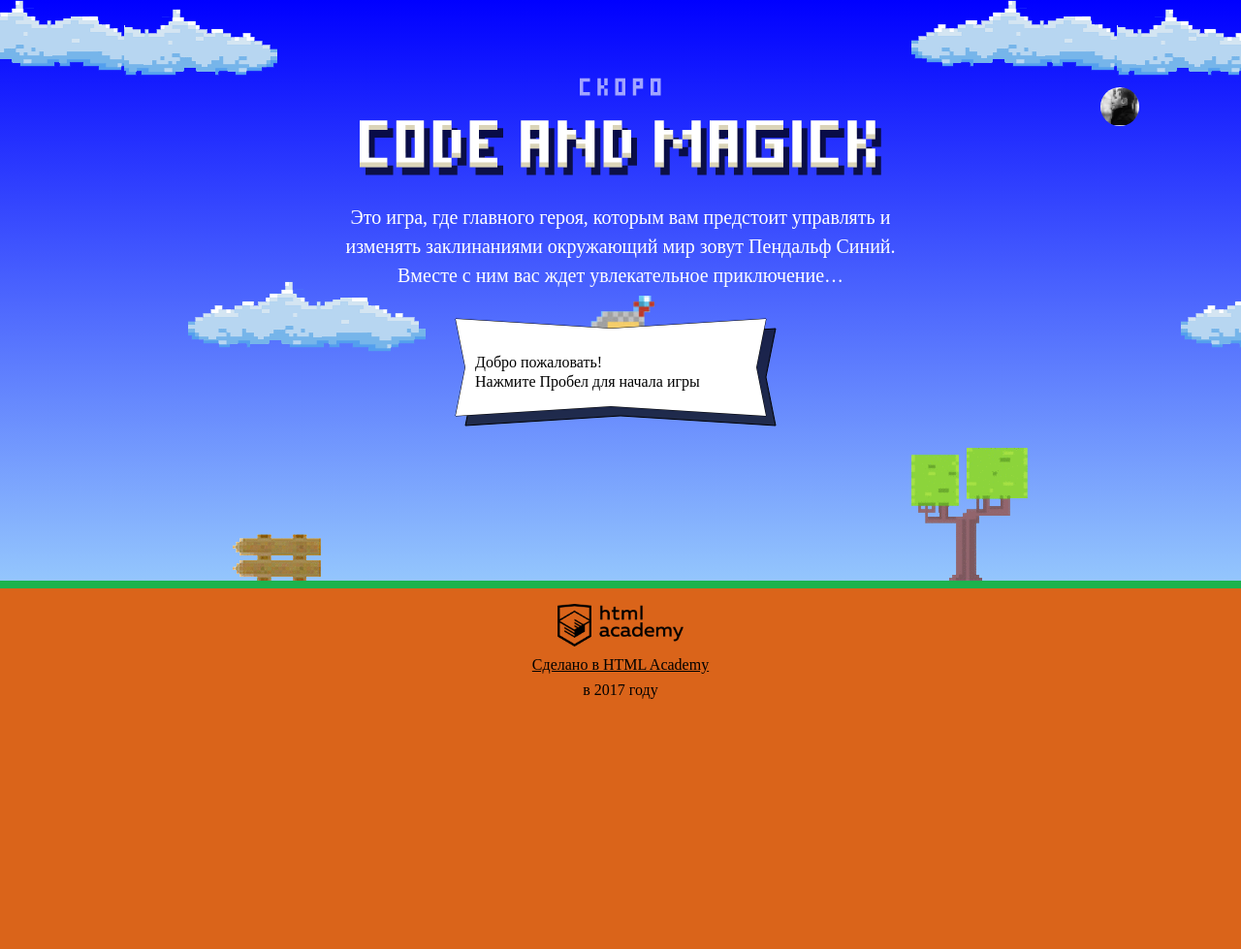
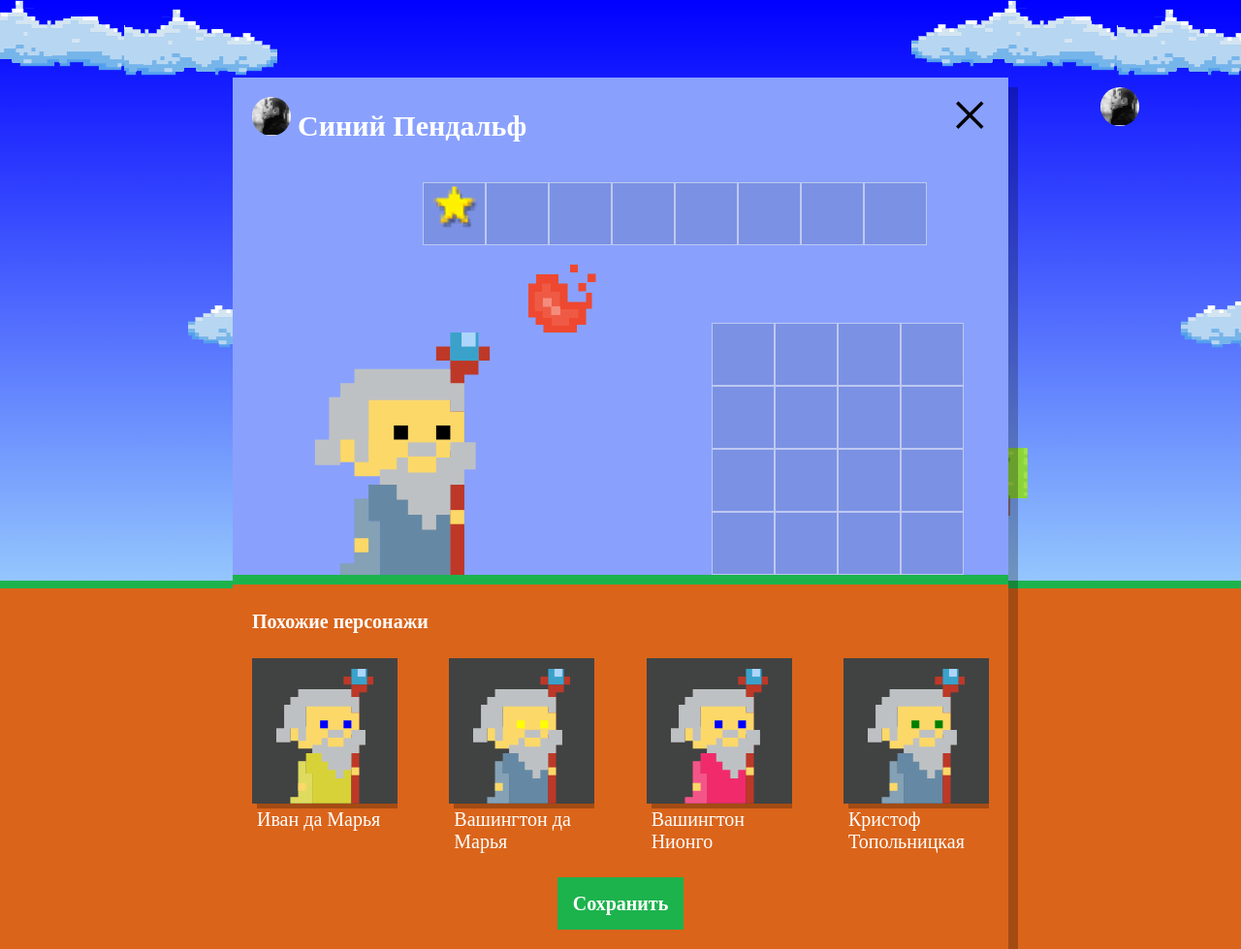
Before and after one commit to gbukhtatyy/1121775-code-and-magick-18, a website: page index.html in a window 1280 px wide. Shown: the whole page at 97% size. Before the commit the page ends 800 px from the top, so only its background shows below. Drawn offline with Linux system fonts and the light colour scheme; a web font is replaced by a local one.

Commit message:
Подключение setup.js

```diff
--- a/index.html
+++ b/index.html
@@ -199,7 +199,7 @@
   }
 </script>
 <script src="js/stat.js"></script>
+<script src="js/setup.js"></script>
 <script src="js/game.js"></script>
-
 </body>
 </html>
--- /dev/null
+++ b/js/setup.js
@@ -0,0 +1,90 @@
+'use strict';
+
+var SETUP_NAMES = [
+  "Иван",
+  "Хуан Себастьян",
+  "Мария",
+  "Кристоф",
+  "Виктор",
+  "Юлия",
+  "Люпита",
+  "Вашингтон"
+];
+
+var SETUP_SURNAMES = [
+  "да Марья",
+  "Верон",
+  "Мирабелла",
+  "Вальц",
+  "Онопко",
+  "Топольницкая",
+  "Нионго",
+  "Ирвинг"
+];
+
+var SETUP_COAT_COLORS = [
+  "rgb(101, 137, 164)",
+  "rgb(241, 43, 107)",
+  "rgb(146, 100, 161)",
+  "rgb(56, 159, 117)",
+  "rgb(215, 210, 55)",
+  "rgb(0, 0, 0)"
+];
+
+var SETUP_EYES_COLOR = [
+  'black',
+  'red',
+  'blue',
+  'yellow',
+  'green'
+];
+
+var getRandomInt = function (max) {
+  return Math.floor(Math.random() * Math.floor(max));
+};
+
+var getRandomElementArray = function (array) {
+  return array[getRandomInt(array.length)];
+};
+
+var getRandomWizards = function (amount) {
+  var characters = [];
+
+  for (var i = 0; i < amount; i++) {
+    characters.push({
+      name: getRandomElementArray(SETUP_NAMES),
+      surname: getRandomElementArray(SETUP_SURNAMES),
+      coatColor: getRandomElementArray(SETUP_COAT_COLORS),
+      eyesColor: getRandomElementArray(SETUP_EYES_COLOR),
+    });
+  }
+
+  return characters;
+};
+
+var userDialog = document.querySelector('.setup');
+userDialog.classList.remove('hidden');
+
+document.querySelector('.setup-similar').classList.remove('hidden');
+
+var similarListElement = document.querySelector('.setup-similar-list');
+
+var similarWizzardTemplate = document.querySelector('#similar-wizard-template')
+  .content
+  .querySelector('.setup-similar-item');
+
+var wizards = getRandomWizards(4);
+
+var fragment = document.createDocumentFragment();
+
+for (var i = 0; i < wizards.length; i++) {
+  var wizzardElement = similarWizzardTemplate.cloneNode(true);
+
+  wizzardElement.querySelector('.setup-similar-label').textContent = wizards[i].name + ' ' + wizards[i].surname;
+  wizzardElement.querySelector('.wizard-coat').style.fill = wizards[i].coatColor;
+  wizzardElement.querySelector('.wizard-eyes').style.fill = wizards[i].eyesColor;
+
+  fragment.appendChild(wizzardElement);
+}
+
+similarListElement.appendChild(fragment);
```
